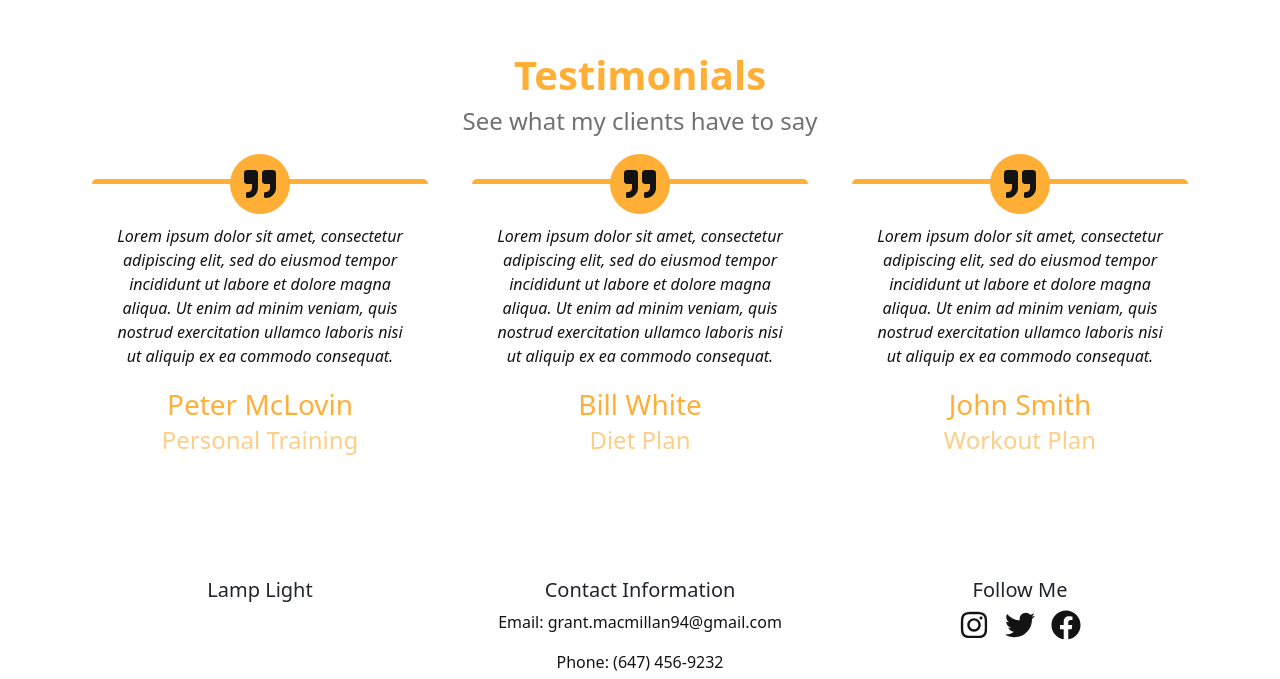
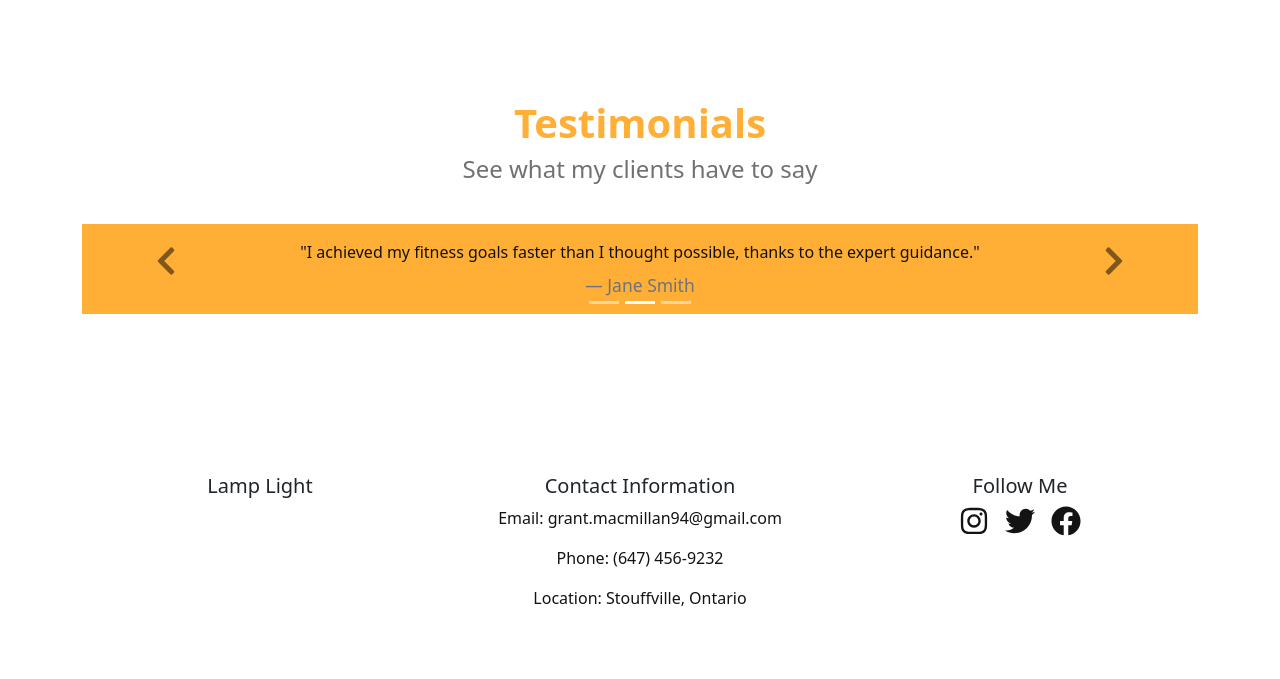
Before and after one commit to grantmacmillan/main-street-digital, a Next.js app: page / in a window 1280 px wide. Shown: the part 749-1428 px from the top of the page. After the commit the page ends 1399 px from the top, so only its background shows below. Built offline with nearby package versions, Linux system fonts and the light colour scheme.

Commit message:
testimonials carousel started

```diff
--- /dev/null
+++ b/app/components/Testimonials.js
@@ -0,0 +1,46 @@
+"use client";
+
+import Image from "next/image";
+import Link from "next/link";
+import { FaFacebook, FaTwitter, FaInstagram, FaChevronLeft, FaChevronRight } from "react-icons/fa";
+import { Container, Row, Col, Carousel } from "react-bootstrap";
+
+export default function Testimonials() {
+    return (
+        <>
+            <Container className="text-center my-5">
+                <h1 className="section-heading">Testimonials</h1>
+                <h4 className="section-subheading">See what my clients have to say</h4>
+                <Carousel
+                    prevIcon={<FaChevronLeft className="custom-prev-icon" aria-hidden="true" />}
+                    nextIcon={<FaChevronRight className="custom-next-icon" aria-hidden="true" />}
+                >
+                    <Carousel.Item>
+                        <blockquote className="blockquote text-center">
+                            <p className="mb-4">
+                                "This is the best training program I have ever joined. The support and motivation are incredible!"
+                            </p>
+                            <footer className="blockquote-footer">John Doe</footer>
+                        </blockquote>
+                    </Carousel.Item>
+                    <Carousel.Item>
+                        <blockquote className="blockquote text-center">
+                            <p className="mb-4">
+                                "I achieved my fitness goals faster than I thought possible, thanks to the expert guidance."
+                            </p>
+                            <footer className="blockquote-footer">Jane Smith</footer>
+                        </blockquote>
+                    </Carousel.Item>
+                    <Carousel.Item>
+                        <blockquote className="blockquote text-center">
+                            <p className="mb-4">
+                                "Highly recommend to anyone serious about their health and fitness."
+                            </p>
+                            <footer className="blockquote-footer">Emily Johnson</footer>
+                        </blockquote>
+                    </Carousel.Item>
+                </Carousel>
+            </Container>
+        </>
+    );
+}
--- a/app/home.css
+++ b/app/home.css
@@ -121,3 +121,34 @@
     font-weight: 300;
     margin: 0 0 20px;
 }
+
+
+
+
+.carousel-control-prev-icon,
+.carousel-control-next-icon {
+    background-color: #000;
+    /* Change to desired color */
+    border-radius: 50%;
+    padding: 10px;
+}
+
+.custom-prev-icon,
+.custom-next-icon {
+    color: #000;
+    /* Change to desired color */
+    font-size: 2rem;
+    /* Adjust the size as needed */
+}
+
+blockquote {
+    color: #333;
+    margin: 2rem 0;
+    padding: 1rem 2rem;
+    background: var(--primary-color);
+
+}
+
+blockquote-footer {
+    color: #6c757d;
+}
--- a/app/layout.js
+++ b/app/layout.js
@@ -6,7 +6,7 @@ import CustomFooter from './components/CustomFooter';
 import './buttons.css';
 import './navbar.css';
 import './home.css';
-
+import 'bootstrap/dist/css/bootstrap.min.css';
 const inter = Inter({ subsets: ['latin'] });
 
 export const metadata = {
--- a/app/page.js
+++ b/app/page.js
@@ -1,13 +1,13 @@
+
 import Image from "next/image";
 import Link from 'next/link';
 import { FaFacebook, FaTwitter, FaInstagram, FaQuoteRight } from 'react-icons/fa';
 
 import { Container, Row, Col } from 'react-bootstrap';
 
-export const metadata = {
-  title: 'Lamp Light Web Solutions - Home',
-  description: 'Generated by create next app',
-};
+import Testimonials from './components/Testimonials';
+
+
 
 export default function Home() {
 
@@ -51,69 +51,11 @@ export default function Home() {
               <a href="https://facebook.com" aria-label="Facebook" target="_blank" rel="noopener noreferrer">
                 <FaFacebook size={40} className="icon-style" />
               </a>
-
-
             </Col>
           </Row>
         </Container>
       </div>
-      <Container className="text-center ">
-        <h1 className="section-heading">Testimonials</h1>
-        <h4 className="section-subheading">See what my clients have to say</h4>
-      </Container>
-      <Container>
-        <Row>
-          <Col md={4} className='d-flex '>
-            <figure className="snip1533">
-              <figcaption>
-                <div className="icon-container">
-                  <FaQuoteRight className="testimonial-icon" />
-                </div>
-                <blockquote>
-                  <p>Lorem ipsum dolor sit amet, consectetur adipiscing elit, sed do eiusmod tempor incididunt ut labore et dolore magna aliqua. Ut enim ad minim veniam, quis nostrud exercitation ullamco laboris nisi ut aliquip ex ea commodo consequat.</p>
-                </blockquote>
-                <h3>Peter McLovin</h3>
-                <h4>Personal Training</h4>
-              </figcaption>
-            </figure>
-          </Col>
-          <Col md={4} className='d-flex '>
-            <figure className="snip1533">
-              <figcaption>
-                <div className="icon-container">
-                  <FaQuoteRight className="testimonial-icon" />
-                </div>
-                <blockquote>
-                  <p>Lorem ipsum dolor sit amet, consectetur adipiscing elit, sed do eiusmod tempor incididunt ut labore et dolore magna aliqua. Ut enim ad minim veniam, quis nostrud exercitation ullamco laboris nisi ut aliquip ex ea commodo consequat.</p>
-                </blockquote>
-                <h3>Bill White</h3>
-                <h4>Diet Plan</h4>
-              </figcaption>
-            </figure>
-          </Col>
-          <Col md={4} className='d-flex '>
-            <figure className="snip1533">
-              <figcaption>
-                <div className="icon-container">
-                  <FaQuoteRight className="testimonial-icon" />
-                </div>
-                <blockquote>
-                  <p>Lorem ipsum dolor sit amet, consectetur adipiscing elit, sed do eiusmod tempor incididunt ut labore et dolore magna aliqua. Ut enim ad minim veniam, quis nostrud exercitation ullamco laboris nisi ut aliquip ex ea commodo consequat.</p>
-                </blockquote>
-                <h3>John Smith</h3>
-                <h4>Workout Plan</h4>
-              </figcaption>
-            </figure>
-          </Col>
-        </Row>
-
-
-      </Container>
-
-      <div>
-
-      </div>
+      <Testimonials />
     </>
-
   );
 }
```
